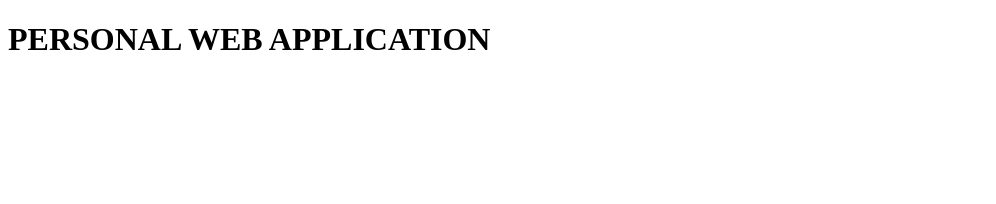
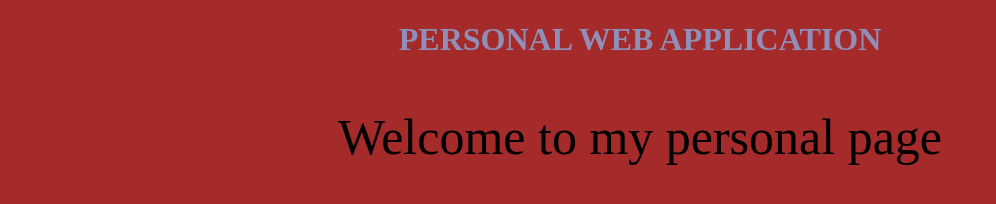
Before and after one commit to hayatu4islam/My-Personal-Project, a plain HTML site: page index.html in a window 1280 px wide. Shown: the whole page, without its empty margins (0-996 px from the left). Drawn offline with Linux system fonts and the light colour scheme.

Commit message:
initial commit

```diff
--- a/index.html
+++ b/index.html
@@ -4,9 +4,13 @@
     <meta charset="UTF-8">
     <meta http-equiv="X-UA-Compatible" content="IE=edge">
     <meta name="viewport" content="width=device-width, initial-scale=1.0">
+    <link rel="stylesheet" href="style.css">
     <title>Personal Project</title>
 </head>
 <body>
-    <h1>PERSONAL WEB APPLICATION</h1>
+    <h1 class="home_title">PERSONAL WEB APPLICATION</h1>
+    <p id="welcome_text">Welcome to my personal page</p>
+
+    <script src="script.js"></script>
 </body>
 </html>
--- /dev/null
+++ b/style.css
@@ -0,0 +1,13 @@
+body {
+    background-color: brown;
+}
+
+.home_title {
+    text-align: center;
+    color: rgb(143, 143, 185);
+}
+
+#welcome_text {
+    text-align: center;
+    font-size: 50px;
+}
```
Also changed, not shown: script.js (added).
